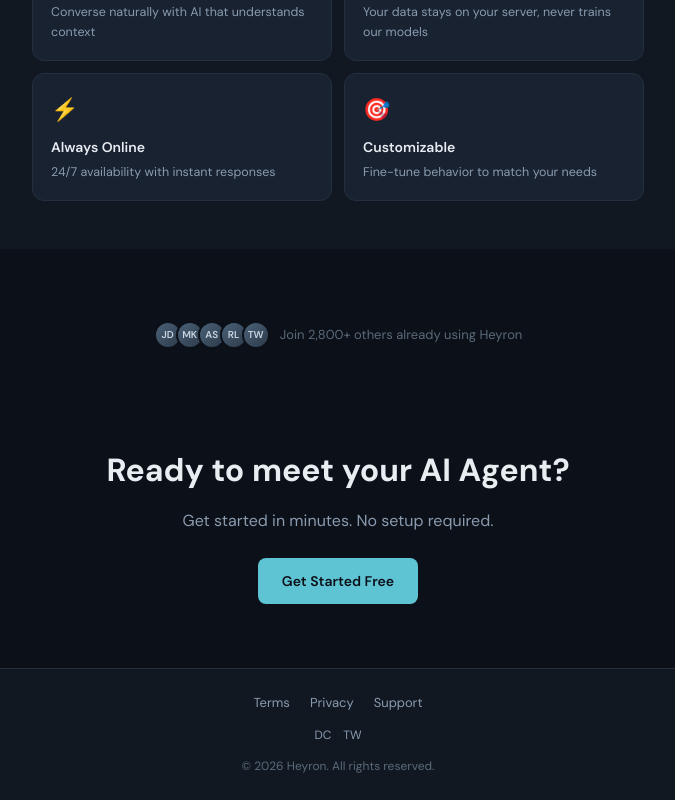
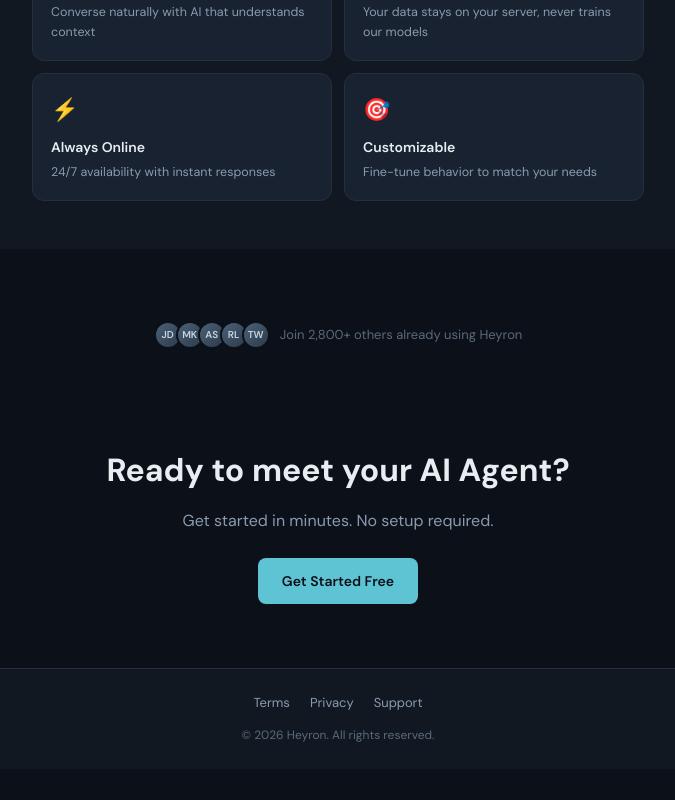
Before and after one commit to crazydc/heyron-docs, a React (Vite) app in the folder client/: page / in a window 1280 px wide. Shown: the part 1520-2320 px from the top of the page, without its empty margins (302-977 px from the left). After the commit the page ends 2289 px from the top, so only its background shows below. Built offline with nearby package versions, Linux system fonts and the light colour scheme.

Commit message:
Remove social links from footer

```diff
--- a/client/src/components/layout/Footer.jsx
+++ b/client/src/components/layout/Footer.jsx
@@ -10,10 +10,6 @@
           <Link to="/privacy">Privacy</Link>
           <Link to="/support">Support</Link>
         </div>
-        <div className="footer-social">
-          <a href="#" aria-label="Discord">DC</a>
-          <a href="#" aria-label="Twitter">TW</a>
-        </div>
         <p className="footer-copyright">© 2026 Heyron. All rights reserved.</p>
       </div>
     </footer>
```
Also changed, not shown: 2 other files (tests, documents, lock files or other folders).
